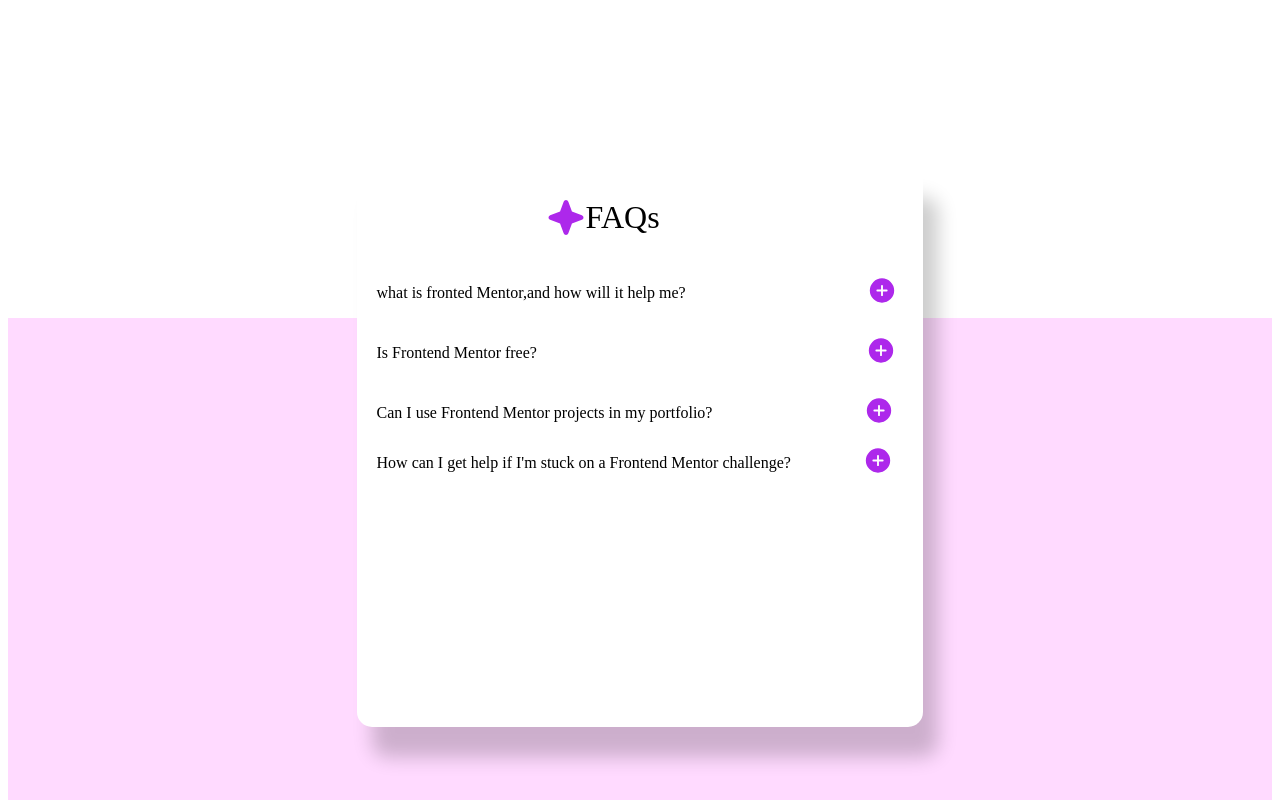
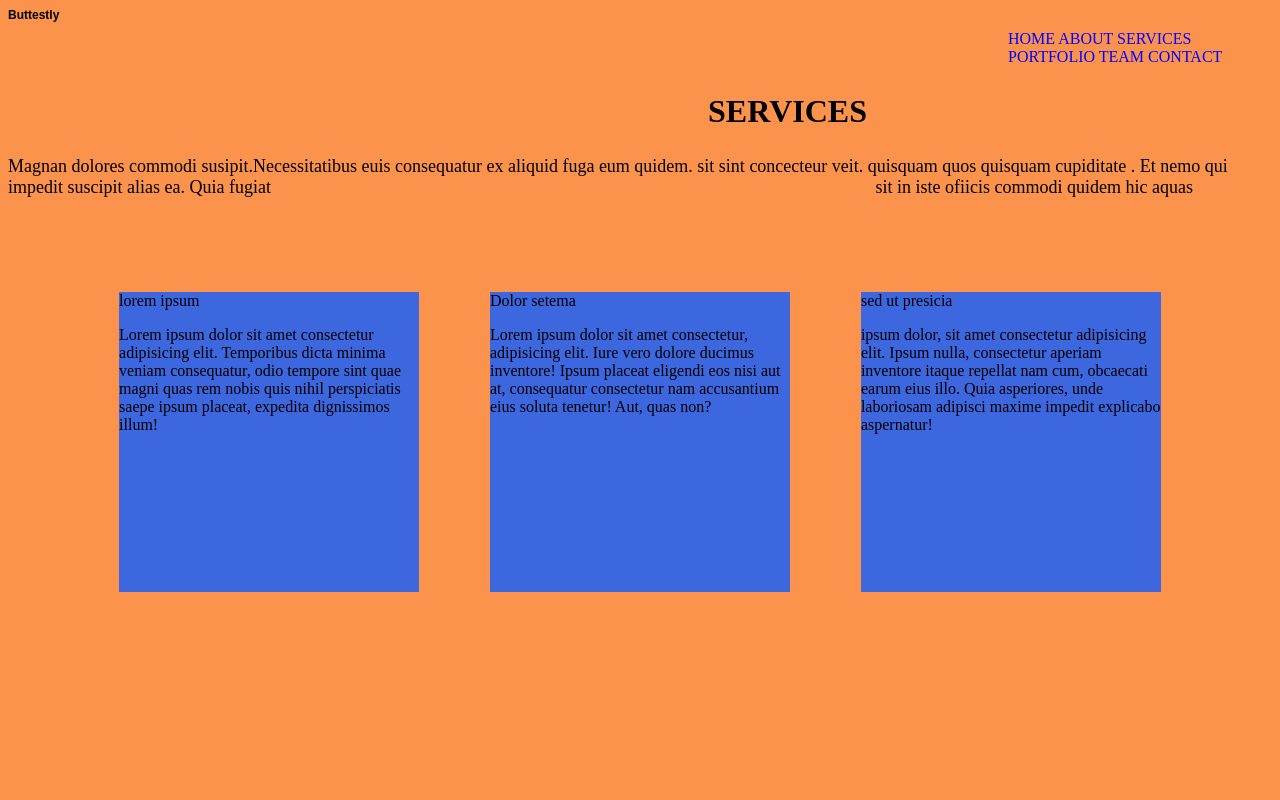
Before and after one commit to alouiyahya/hello-world, a plain HTML site: page index.html in a window 1280 px wide. Shown: the top 800 px of the page. Drawn offline with Linux system fonts and the light colour scheme.

Commit message:
Add files via upload

```diff
--- /dev/null
+++ b/StyleV1.css
@@ -0,0 +1,54 @@
+* {
+    background-color: rgb(252, 147, 77);
+}
+#h1 {
+    font-family:Arial, Helvetica, sans-serif;
+    font-size: 12px;
+}
+#div-mother {
+    margin-left: 1000px;
+}
+#h2 {
+    margin-left: 700px;
+    font-size: xx-large;
+}
+#h2:hover {
+    color: #4000ff;
+}
+#span {
+    margin-left: 600px;
+}
+#p1 {
+    font-size: large;
+}
+#div-contenaire {
+    display: flex;
+    padding:2cm;
+    justify-content: space-around;
+}
+
+#div1 {
+       height: 300px;
+       width: 300px;
+       background-color: rgb(60, 103, 223);
+}
+#div1:hover {
+    box-shadow: 20px 20px 20px gray;
+}
+#div2 {
+    height: 300px;
+    width: 300px;
+    background-color: rgb(60, 103, 223);
+}
+#div2:hover {
+    box-shadow: 20px 20px 20px gray;
+}
+#div3 {
+    height: 300px;
+    width: 300px;
+    background-color: rgb(60, 103, 223);
+}
+#div3:hover {
+    box-shadow: 20px 20px 20px gray;
+
+}
--- a/index.html
+++ b/index.html
@@ -1,80 +1,40 @@
 <!DOCTYPE html>
 <html lang="en">
 <head>
-  <meta charset="UTF-8">
-  <meta name="viewport" content="width=device-width, initial-scale=1.0"> <!-- displays site properly based on user's device -->
-
-  <link rel="icon" type="image/png" sizes="32x32" href="./assets/images/favicon-32x32.png">
-  <link rel="stylesheet" href="index.css">
-
-  <title>Frontend Mentor | FAQ accordion</title>
-
-  <!-- Feel free to remove these styles or customise in your own stylesheet 👍 -->
-  <style>
-    .attribution { font-size: 11px; text-align: center; }
-    .attribution a { color: hsl(228, 45%, 44%); }
-  </style>
+    <meta charset="UTF-8">
+    <meta name="viewport" content="width=device-width, initial-scale=1.0">
+    <link rel="stylesheet" href="StyleV1.css">
+    <title>yahya aloui</title>
+    <header>
+            <h1 id="h1">Buttestly</h1>
+              <div id="div-mother">
+              <nav>
+                   <a style="text-decoration: none;color: blue;" href="#">HOME</a>
+                   <a style="text-decoration: none;color: blue;" href="#">ABOUT</a>
+                   <a style="text-decoration: none;color: blue;" href="#">SERVICES</a>
+                   <a style="text-decoration: none;color: blue;" href="#">PORTFOLIO</a>
+                   <a style="text-decoration: none;color: blue;" href="#">TEAM</a>
+                   <a style="text-decoration: none;color: blue;" href="contact.html">CONTACT</a>
+             </nav>
+            </div>
+    </header>
+    <h2 id="h2"><b>SERVICES</b></h2>
+    <p id="p1">Magnan dolores commodi susipit.Necessitatibus euis consequatur ex aliquid fuga eum quidem. sit sint concecteur veit. quisquam quos quisquam cupiditate . Et nemo qui impedit suscipit alias ea. Quia fugiat <span id="span">sit in iste ofiicis commodi quidem hic aquas</span></p>
 </head>
 <body>
-  <script src="index.js"></script>
-  <!-- <div id="container"> -->
-    <div class="image"></div>
-    <div id="divbig">
-        <div id="mini1">
-          <div id="mini01">
-            <svg  id="svg1" xmlns="http://www.w3.org/2000/svg" width="40" height="41" fill="none" viewBox="0 0 40 41"><path fill="#AD28EB" d="M37.5 20.5a2.467 2.467 0 0 1-1.64 2.344l-9.913 3.604-3.603 9.911a2.5 2.5 0 0 1-4.688 0l-3.604-9.922-9.911-3.593a2.5 2.5 0 0 1 0-4.688l9.921-3.604 3.594-9.911a2.5 2.5 0 0 1 4.688 0l3.604 9.921 9.911 3.594A2.467 2.467 0 0 1 37.5 20.5Z"/></svg>
-            <p style="font-size: xx-large;">FAQs</p>
-          </div>
-
-          <div id="mini02">
-            <p>what is fronted Mentor,and how will it help me?</p>
-            <a id="a1" onclick="myFunction()" href="#"><svg  id="svg2" xmlns="http://www.w3.org/2000/svg" width="30" height="31" fill="none" viewBox="0 0 30 31"><path fill="#AD28EB" d="M15 3.313A12.187 12.187 0 1 0 27.188 15.5 12.203 12.203 0 0 0 15 3.312Zm4.688 13.124h-3.75v3.75a.938.938 0 0 1-1.876 0v-3.75h-3.75a.938.938 0 0 1 0-1.875h3.75v-3.75a.938.938 0 0 1 1.876 0v3.75h3.75a.938.938 0 0 1 0 1.876Z"/></svg></a>
-            </a>
-          </div>
-          <div id="p11"><p id="p1" >Frontend Mentor offers realistic coding challenges to help developers improve their
-            frontend coding skills with projects in HTML, CSS, and JavaScript. It's suitable for
-            all levels and ideal for portfolio building.</p>
-
-          </div>
-          <div id="mini03">
-            <p>Is Frontend Mentor free?</p>
-            <a id="a2" onclick="myFunction2()" href="#"><svg onclick="click2()" id="svg3" xmlns="http://www.w3.org/2000/svg" width="30" height="31" fill="none" viewBox="0 0 30 31"><path fill="#AD28EB" d="M15 3.313A12.187 12.187 0 1 0 27.188 15.5 12.203 12.203 0 0 0 15 3.312Zm4.688 13.124h-3.75v3.75a.938.938 0 0 1-1.876 0v-3.75h-3.75a.938.938 0 0 1 0-1.875h3.75v-3.75a.938.938 0 0 1 1.876 0v3.75h3.75a.938.938 0 0 1 0 1.876Z"/></svg></a>
-          </div>
-          <div id="p22"><p id="p2" >Yes, Frontend Mentor offers both free and premium coding challenges, with the free
-            option providing access to a range of projects suitable for all skill levels.</p>
-
-          </div>
-          <div id="mini04">
-            <p>Can I use Frontend Mentor projects in my portfolio?</p>
-            <a id="a3" onclick="myFunction3()" href="#"><svg onclick="click3()" id="svg4" xmlns="http://www.w3.org/2000/svg" width="30" height="31"  fill="none" viewBox="0 0 30 31"><path fill="#AD28EB" d="M15 3.313A12.187 12.187 0 1 0 27.188 15.5 12.203 12.203 0 0 0 15 3.312Zm4.688 13.124h-3.75v3.75a.938.938 0 0 1-1.876 0v-3.75h-3.75a.938.938 0 0 1 0-1.875h3.75v-3.75a.938.938 0 0 1 1.876 0v3.75h3.75a.938.938 0 0 1 0 1.876Z"/></svg></a>
-          </div>
-          <div id="p33"><p id="p3" >Yes, you can use projects completed on Frontend Mentor in your portfolio. It's an excellent
-            way to showcase your skills to potential employers!</p>
-
+    <div id="div-contenaire">
+        <div id="div1">
+            <label style="background-color: rgb(60, 103, 223);">lorem ipsum</label>
+            <p style="background-color: rgb(60, 103, 223);">Lorem ipsum dolor sit amet consectetur adipisicing elit. Temporibus dicta minima veniam consequatur, odio tempore sint quae magni quas rem nobis quis nihil perspiciatis saepe ipsum placeat, expedita dignissimos illum!</p>
         </div>
-          <div id="mini05">
-            <p>How can I get help if I'm stuck on a Frontend Mentor challenge?</p>
-            <a id="a4" onclick="myFunction4()" href="#"><svg onclick="click4()" id="svg5" xmlns="http://www.w3.org/2000/svg" width="30" height="31"  fill="none" viewBox="0 0 30 31"><path fill="#AD28EB" d="M15 3.313A12.187 12.187 0 1 0 27.188 15.5 12.203 12.203 0 0 0 15 3.312Zm4.688 13.124h-3.75v3.75a.938.938 0 0 1-1.876 0v-3.75h-3.75a.938.938 0 0 1 0-1.875h3.75v-3.75a.938.938 0 0 1 1.876 0v3.75h3.75a.938.938 0 0 1 0 1.876Z"/></svg></a>
-          </div>
-          <div id="p44"><p id="p4" >The best place to get help is inside Frontend Mentor's Discord community. There's a help
-            channel where you can ask questions and seek support from other community members.</p>
-
-          </div>
+        <div id="div2">
+            <label style="background-color: rgb(60, 103, 223);">Dolor setema</label>
+            <p style="background-color: rgb(60, 103, 223);">Lorem ipsum dolor sit amet consectetur, adipisicing elit. Iure vero dolore ducimus inventore! Ipsum placeat eligendi eos nisi aut at, consequatur consectetur nam accusantium eius soluta tenetur! Aut, quas non?</p>
+        </div>
+        <div id="div3">
+            <label style="background-color: rgb(60, 103, 223);">sed ut presicia</label>
+            <p style="background-color: rgb(60, 103, 223);"> ipsum dolor, sit amet consectetur adipisicing elit. Ipsum nulla, consectetur aperiam inventore itaque repellat nam cum, obcaecati earum eius illo. Quia asperiores, unde laboriosam adipisci maxime impedit explicabo aspernatur!</p>
         </div>
     </div>
-    </div>
-
-
-
-  <!-- </div>   -->
 </body>
 </html>
-
-
-
-
-<div class="attribution">
-
-  Challenge by <a href="https://www.frontendmentor.io?ref=challenge" target="_blank">Frontend Mentor</a>.
-  Coded by <a href="#">Your Name Here</a>.
-</div>
```
Also changed, not shown: contact.html (added, +64 -0 lines).
